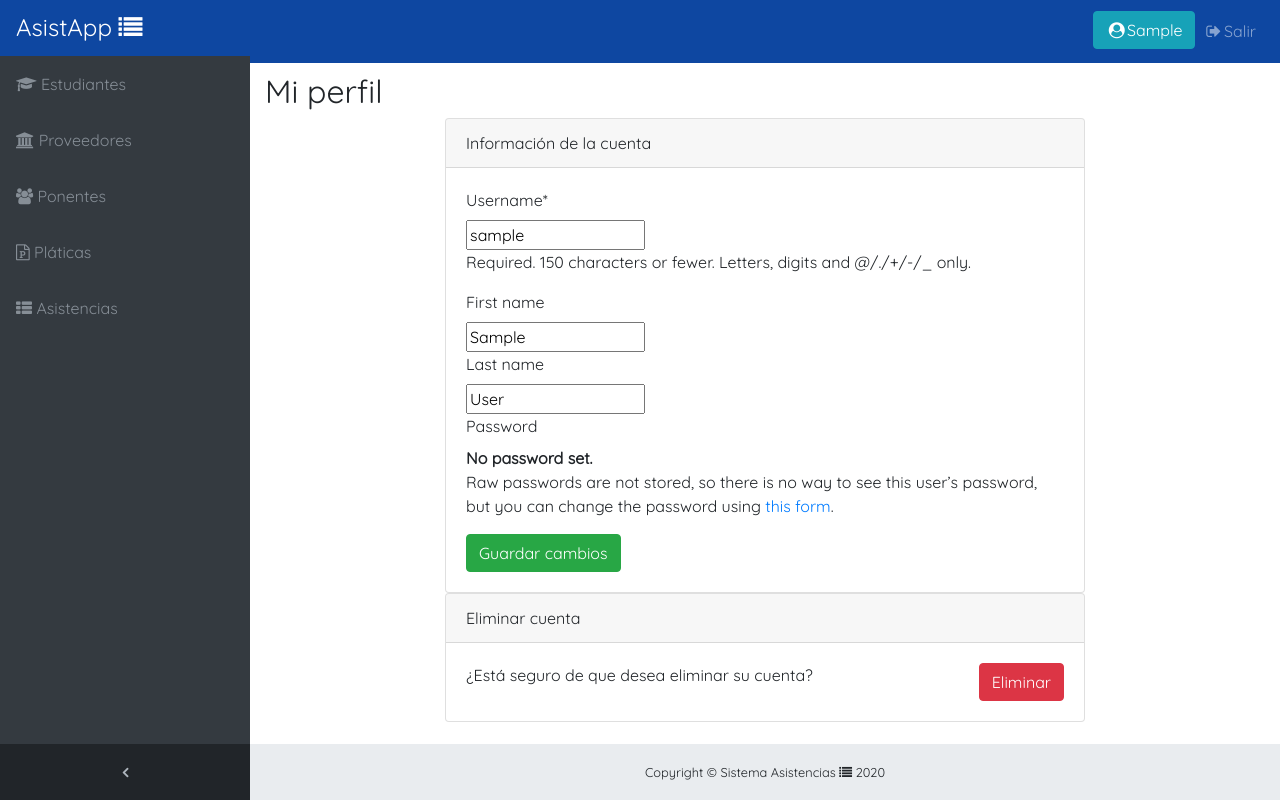
After one commit to esmeyhg/Sistema-Asistencias, a Django app: page /cuenta/ in a window 1280 px wide. The commit adds this page. Run offline with Django 3.2, Linux system fonts and the light colour scheme; the visitor is signed in with stand-in values (Sample User, id 1); some libraries are stand-ins or nearby versions.

Commit message:
Base final

```diff
--- a/Asistencias/Asistencias/settings.py
+++ b/Asistencias/Asistencias/settings.py
@@ -39,6 +39,7 @@ INSTALLED_APPS = [
     'django.contrib.staticfiles',
     'Usuarios',
     'crispy_forms',
+    'bootstrap4',
     'bootstrap_datepicker_plus'
 ]
 
--- a/Asistencias/Usuarios/urls.py
+++ b/Asistencias/Usuarios/urls.py
@@ -1,12 +1,3 @@
-from django.contrib import admin
-from django.urls import path
-from .views import *
-from django.contrib.auth.decorators import login_required
-from django.views.static import serve
-from django.conf import settings
-from django.conf.urls import url,include
-app_name="Usuarios"
-
 from django.contrib import admin
 from django.urls import path
 from .views import *
--- a/Asistencias/templates/base.html
+++ b/Asistencias/templates/base.html
@@ -9,7 +9,7 @@
 	<meta name="author" content="">
 	<meta name="theme-color" content="red">
 
-	<title>Chicago Project</title>
+	<title>AsistApp</title>
 	<!-- Bootstrap core CSS-->
 	<link href="/static/bootstrap/vendor/bootstrap/css/bootstrap.min.css" rel="stylesheet">
 	<!-- Custom fonts for this template-->
@@ -22,7 +22,6 @@
 	<script src="/static/bootstrap/vendor/jquery/jquery.min.js"></script>
 	<script src="https://cdn.jsdelivr.net/jquery.validation/1.16.0/jquery.validate.min.js"></script>
 	<script src="https://cdn.jsdelivr.net/jquery.validation/1.16.0/additional-methods.min.js"></script>
-	<script src="/static/js/notificaciones_usuarios.js"></script>
 
 	<script src="https://code.jquery.com/jquery-3.3.1.js"></script>
 	<script type="text/javascript" src="/static/js/bootstrap-multiselect.js"></script>
@@ -35,13 +34,13 @@
 
 <body class="fixed-nav sticky-footer bg-dark" id="page-top">
 	<!-- Navigation-->
-	<nav class="navbar navbar-expand-lg navbar-dark fixed-top" style="background-color: rgb(39, 36, 36);" id="mainNav">
+	<nav class="navbar navbar-expand-lg navbar-dark fixed-top" style="background-color: #0E47A1;" id="mainNav">
 
 		<a class="navbar-brand" href="/login/">
 			<!-- AQUÍ VA EL HOME DE LA APLICACIÓN, SI NO ESTÁ LOGEADO, LO REDIRIGE A LA PANTALLA DE LOGIN-->
 			<h5 class="chicago">
-				Chicago
-				<i class="fa fa-cloud" aria-hidden="true" style="color:white"></i>
+				AsistApp
+				<i class="fa fa-list" aria-hidden="true" style="color:white"></i>
 			</h5>
 		</a>
 		<button class="navbar-toggler navbar-toggler-right" type="button" data-toggle="collapse" data-target="#navbarResponsive"
@@ -54,23 +53,34 @@
 				{% if user.is_authenticated %}
 				<li class="nav-item" data-toggle="tooltip" data-placement="right" title="Estudiantes">
 					<a class="nav-link" href="/estudiantes/">
-						<i class="fa fa-file" aria-hidden="true"></i>
+						<i class="fa fa-graduation-cap" aria-hidden="true"></i>
 						<span class="nav-link-text">Estudiantes</span>
 					</a>
 				</li>
-				<li class="nav-item dropdown">
-					<a class="nav-link dropdown-toggle" href="#" id="chat" role="button" data-toggle="dropdown" aria-haspopup="true"
-					 aria-expanded="false">
-						<i class="fa fa-comments"></i>
-						<span class="nav-link-text">Chat</span>
+				<li class="nav-item" data-toggle="tooltip" data-placement="right" title="Estudiantes">
+					<a class="nav-link" href="/proveedores/">
+						<i class="fa fa-university" aria-hidden="true"></i>
+						<span class="nav-link-text">Proveedores</span>
 					</a>
-					<div class="dropdown-menu" id="drop-usuarios" aria-labelledby="chatDropdown" x-placement="bottom-start">
-						<h6 class="dropdown-header">Usuarios</h6>
-						<div class="dropdown-divider"></div>
-					</div>
 				</li>
-				{% endif %}
-
+				<li class="nav-item" data-toggle="tooltip" data-placement="right" title="Estudiantes">
+					<a class="nav-link" href="/facilitadores/">
+						<i class="fa fa-group" aria-hidden="true"></i>
+						<span class="nav-link-text">Ponentes</span>
+					</a>
+				</li>
+				<li class="nav-item" data-toggle="tooltip" data-placement="right" title="Estudiantes">
+					<a class="nav-link" href="/platicas/">
+						<i class="fa fa-file-powerpoint-o" aria-hidden="true"></i>
+						<span class="nav-link-text">Pláticas</span>
+					</a>
+				</li>
+				<li class="nav-item" data-toggle="tooltip" data-placement="right" title="Estudiantes">
+					<a class="nav-link" href="/asistencias/">
+						<i class="fa fa-th-list" aria-hidden="true"></i>
+						<span class="nav-link-text">Asistencias</span>
+					</a>
+				</li>
 			</ul>
 			<ul class="navbar-nav sidenav-toggler">
 				<li class="nav-item">
@@ -78,22 +88,13 @@
 						<i class="fa fa-fw fa-angle-left"></i>
 					</a>
 				</li>
+				{% endif %}
 			</ul>
-			<!--sidebar-->
-			<!--Vídeos subiendo-->
+
 			<ul class="navbar-nav ml-auto">
 				{% if user.is_authenticated %}
-				<!--Notificaciones -->
-				<li class="nav-item dropdown no-arrow mx-1">
-					<a class="nav-link dropdown-toggle" href="#" id="alertsDropdown" role="button" data-toggle="dropdown" aria-haspopup="true"
-					 aria-expanded="false">
-						<i class="fa fa-fw fa-bell"></i>
-						<span class="badge badge-danger" id="numero_notificaciones"></span>
-					</a>
-					<div class="dropdown-menu dropdown-menu-right" aria-labelledby="alertsDropdown" id="notificaciones"></div>
-				</li>
 				<!--Buscar-->
-					{% if request.get_full_path == "/estudiantes/" %}
+					{% if request.get_full_path == "/estudiantes/" or request.get_full_path == "/proveedores/" or request.get_full_path == "/facilitadores/" or request.get_full_path == "/asistencias/" or request.get_full_path == "/platicas/" %}
 						<li class="nav-item">
 							<form id="buscar" action="/search/" method="POST" class="form-inline my-2 my-lg-0 mr-lg-2">{% csrf_token %}
 								<div class="input-group">
@@ -102,12 +103,13 @@
 							</form>
 						</li>
 					{% endif %}
+
 				{% endif %}
 
 				<!--Logout-->
 				{% if user.is_authenticated %}
 				<li class="nav-item">
-					<a class="btn btn-danger" href="/cuenta/" id="nombreUsuario">
+					<a class="btn btn-info" href="/cuenta/" id="nombreUsuario">
 						<i class="fa fa-fw fa-user-circle"></i>{{user.first_name}}</a>
 				</li>
 				<li class="nav-item">
@@ -132,18 +134,6 @@
 				</li>
 				{% endif %}
 
-				{% if request.get_full_path == "/info/" %}
-				<li class="nav-item">
-					<a class="nav-link" href="/registro/">
-						<i class="fa fa-fw fa-address-card"></i> Registrar
-					</a>
-				</li>
-				<li class="nav-item">
-					<a class="nav-link" href="/login/">
-						<i class="fa fa-fw fa-sign-in"></i>Entrar
-					</a>
-				</li>
-				{% endif %}
 
 				{% endif %}
 			</ul>
@@ -166,7 +156,7 @@
 			<div class="container">
 				<div class="text-center">
 					<small class="footer-chicago">
-						Copyright © Sistema Asistencias <i class="fa fa-cloud" aria-hidden="true"></i> 2020
+						Copyright © Sistema Asistencias <i class="fa fa-list" aria-hidden="true"></i> 2020
 					</small>
 				</div>
 			</div>
--- /dev/null
+++ b/Asistencias/templates/cuenta.html
@@ -0,0 +1,60 @@
+{% extends "base.html" %}
+{% load crispy_forms_tags %}
+
+{% block titulo %}Mi perfil{% endblock %}
+
+{% block contenido %}
+<div class="container">
+    <div class="card card-register mx-auto mt-18">
+        <div class="card-header">Información de la cuenta</div>
+
+        <div class="card-body">
+            <form action="" method="post" id="form" enctype="multipart/form-data">
+                {% csrf_token %}
+                {{ form|crispy }}
+                <button type="submit" class="btn btn-success " value="Guardar">
+                    Guardar cambios
+                </button>
+            </form>
+
+        </div>
+    </div>
+
+    <div class="card card-register mx-auto mt-18">
+        <div class="card-header">Eliminar cuenta</div>
+        <div class="card-body">
+            <div class="row">
+                <label for="eliminar" class="col-md-8">
+                    ¿Está seguro de que desea eliminar su cuenta?
+                </label>
+                <div class=" col-md-4" style="margin: 0 auto; text-align: right;">
+                    <a data-toggle="modal" data-target="#eliminarModal">
+                        <button class="btn btn-danger">Eliminar</button>
+                    </a>
+                </div>
+            </div>
+        </div>
+    </div>
+</div>
+
+<div class="modal fade" id="eliminarModal" tabindex="-1" role="dialog" aria-labelledby="exampleModalLabel" aria-hidden="true">
+    <div class="modal-dialog" role="document">
+        <div class="modal-content">
+            <div class="modal-header">
+                <h5 class="modal-title" id="exampleModalLabel">¿Eliminar cuenta?
+                </h5>
+                <button class="close" type="button" data-dismiss="modal" aria-label="Close">
+                    <span aria-hidden="true">×</span>
+                </button>
+            </div>
+            <div class="modal-body">¿Seguro que desea eliminar su cuenta?</div>
+            <div class="modal-footer">
+                <button class="btn btn-secondary" type="button" data-dismiss="modal">
+                    Cancelar
+                </button>
+                <a class="btn btn-danger" href="/delete/">Eliminar</a>
+            </div>
+        </div>
+    </div>
+</div>
+{% endblock %}
--- a/Asistencias/templates/facilitadores/facilitadores.html
+++ b/Asistencias/templates/facilitadores/facilitadores.html
@@ -32,7 +32,7 @@
                     <td class="column3">{{ facilitador.nivel_academico }}</td>
                     <td class="column3">
                         <a href="/facilitadores/detalleFacilitador/{{ facilitador.id }}"><img src="https://img.icons8.com/android/24/000000/pencil.png" >Editar</img></a>
-                    </td></td>>
+                    </td></td>
                 </tr>
                 <tr class="noSearch hide">
                     <td colspan="100"></td>
--- a/Asistencias/templates/login.html
+++ b/Asistencias/templates/login.html
@@ -16,6 +16,7 @@
     <button type="button" class="close" data-dismiss="alert" aria-label="Close">
         <span aria-hidden="true">&times;</span>
     </button>
+    <strong>Usuario registrado exitosamente</strong>
 </div>
 {% endif %}
 
@@ -25,7 +26,7 @@
         <div class="card-body">
             <form id="form" action="/login/" method="POST">{% csrf_token %}
                 <div class="form-group">
-                    <label for="exampleInputEmail1">Correo electrónico</label>
+                    <label for="exampleInputEmail1">Nombre de usuario</label>
                     <input class="form-control" id="username" name="username" required placeholder="Introduce tu nombre de usuario">
                 </div>
                 <div class="form-group">
--- a/Asistencias/templates/registro.html
+++ b/Asistencias/templates/registro.html
@@ -8,7 +8,7 @@
     <div class="card card-register mx-auto mt-18">
         <div class="card-header">
             Registrarse en Sistema Asistencias
-            <i class="fa fa-cloud" aria-hidden="true" style="color:black"></i>
+            <i class="fa fa-list" aria-hidden="true" style="color:black"></i>
         </div>
         <div class="card-body">
             <form action="" method="post" id="form" enctype="multipart/form-data">
```
Also changed, not shown: Asistencias/static/js/base.js (deleted, +0 -74 lines), Asistencias/templates/estudiantes/estudiantes.html (+48 -1 lines).
